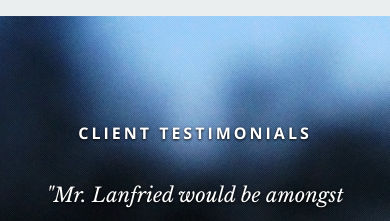
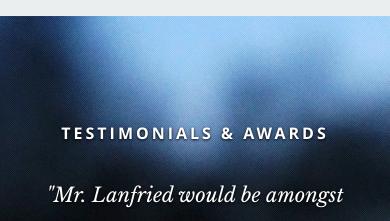
Before and after one commit to blanfried/BaerLanfriedResume, a React (Create React App) app: page / in a window 390 px wide. Shown: the part 8360-8581 px from the top of the page. Built offline with nearby package versions, Linux system fonts and the light colour scheme.

Commit message:
little fix on mobile version

```diff
--- a/src/components/Testimonials.js
+++ b/src/components/Testimonials.js
@@ -7,7 +7,7 @@ export default class Testimonials extends Component {
         <div className="text-container">
           <div className="row">
             <div className="two columns header-col">
-              <h1><span>Client Testimonials</span></h1>
+              <h1><span>Testimonials & Awards</span></h1>
             </div>
             <div className="ten columns flex-container">
               <div className="flexslider">
```
